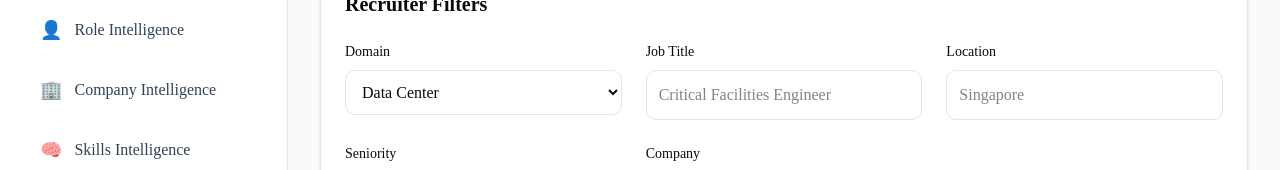
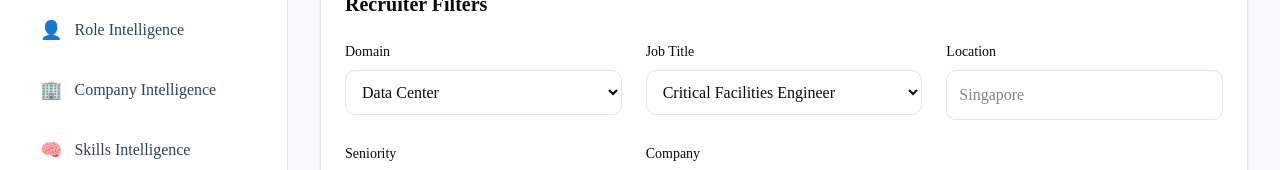
Before and after one commit to rajhrk/atlas-recruiter-os, a Next.js app in the folder web/: page /recruiter-workspace in a window 1280 px wide. Shown: the part 236-406 px from the top of the page. Built offline with nearby package versions, Linux system fonts and the light colour scheme.

Commit message:
fix: enforce domain-scoped recruiter roles

```diff
--- a/web/components/recruiter/RecruiterFilters.tsx
+++ b/web/components/recruiter/RecruiterFilters.tsx
@@ -1,7 +1,12 @@
 "use client";
 
-import { useState } from "react";
+import { useMemo, useState } from "react";
+
 import { RecruiterSearchRequest } from "@/types/recruiter";
+import {
+  TALENT_DOMAINS,
+  TalentDomainId,
+} from "@/lib/atlas/talentDomains";
 
 interface RecruiterFiltersProps {
   onGenerate: (request: RecruiterSearchRequest) => void;
@@ -10,17 +15,50 @@ interface RecruiterFiltersProps {
 export default function RecruiterFilters({
   onGenerate,
 }: RecruiterFiltersProps) {
-  const [request, setRequest] = useState<RecruiterSearchRequest>({
-    domain: "Data Center",
-    role: "",
-    location: "",
-    seniority: "Any",
-    company: "",
-  });
+  const [domainId, setDomainId] =
+    useState<TalentDomainId>("data-center");
+
+  const domain = useMemo(
+    () =>
+      TALENT_DOMAINS.find(
+        (item) => item.id === domainId,
+      )!,
+    [domainId],
+  );
+
+  const [request, setRequest] =
+    useState<RecruiterSearchRequest>({
+      domain: domainId,
+      role: domain.defaultRole,
+      location: "",
+      seniority: "Any",
+      company: "",
+    });
+
+  function handleDomainChange(
+    nextDomainId: TalentDomainId,
+  ) {
+    const nextDomain = TALENT_DOMAINS.find(
+      (item) => item.id === nextDomainId,
+    )!;
+
+    setDomainId(nextDomainId);
+
+    /*
+     * Changing domain also changes the valid role universe.
+     *
+     * Never retain the previous domain's role.
+     */
+    setRequest((prev) => ({
+      ...prev,
+      domain: nextDomainId,
+      role: nextDomain.defaultRole,
+    }));
+  }
 
   function update<K extends keyof RecruiterSearchRequest>(
     key: K,
-    value: RecruiterSearchRequest[K]
+    value: RecruiterSearchRequest[K],
   ) {
     setRequest((prev) => ({
       ...prev,
@@ -30,50 +68,85 @@ export default function RecruiterFilters({
 
   return (
     <div className="rounded-xl border bg-white p-6 shadow-sm">
-      <h2 className="text-xl font-semibold">Recruiter Filters</h2>
+      <h2 className="text-xl font-semibold">
+        Recruiter Filters
+      </h2>
 
       <div className="mt-6 grid grid-cols-1 gap-6 md:grid-cols-2 lg:grid-cols-3">
         <div>
-          <label className="mb-2 block text-sm font-medium">Domain</label>
+          <label className="mb-2 block text-sm font-medium">
+            Domain
+          </label>
 
           <select
             className="w-full rounded-lg border p-3"
-            value={request.domain}
-            onChange={(e) => update("domain", e.target.value)}
+            value={domainId}
+            onChange={(e) =>
+              handleDomainChange(
+                e.target.value as TalentDomainId,
+              )
+            }
           >
-            <option>Data Center</option>
+            {TALENT_DOMAINS.map((item) => (
+              <option
+                key={item.id}
+                value={item.id}
+              >
+                {item.label}
+              </option>
+            ))}
           </select>
         </div>
 
         <div>
-          <label className="mb-2 block text-sm font-medium">Job Title</label>
+          <label className="mb-2 block text-sm font-medium">
+            Job Title
+          </label>
 
-          <input
+          <select
             className="w-full rounded-lg border p-3"
-            placeholder="Critical Facilities Engineer"
             value={request.role}
-            onChange={(e) => update("role", e.target.value)}
-          />
+            onChange={(e) =>
+              update("role", e.target.value)
+            }
+          >
+            {domain.roles.map((role) => (
+              <option
+                key={role}
+                value={role}
+              >
+                {role}
+              </option>
+            ))}
+          </select>
         </div>
 
         <div>
-          <label className="mb-2 block text-sm font-medium">Location</label>
+          <label className="mb-2 block text-sm font-medium">
+            Location
+          </label>
 
           <input
             className="w-full rounded-lg border p-3"
             placeholder="Singapore"
             value={request.location}
-            onChange={(e) => update("location", e.target.value)}
+            onChange={(e) =>
+              update("location", e.target.value)
+            }
           />
         </div>
 
         <div>
-          <label className="mb-2 block text-sm font-medium">Seniority</label>
+          <label className="mb-2 block text-sm font-medium">
+            Seniority
+          </label>
 
           <select
             className="w-full rounded-lg border p-3"
             value={request.seniority}
-            onChange={(e) => update("seniority", e.target.value)}
+            onChange={(e) =>
+              update("seniority", e.target.value)
+            }
           >
             <option>Any</option>
             <option>Junior</option>
@@ -85,13 +158,17 @@ export default function RecruiterFilters({
         </div>
 
         <div>
-          <label className="mb-2 block text-sm font-medium">Company</label>
+          <label className="mb-2 block text-sm font-medium">
+            Company
+          </label>
 
           <input
             className="w-full rounded-lg border p-3"
             placeholder="AWS"
             value={request.company}
-            onChange={(e) => update("company", e.target.value)}
+            onChange={(e) =>
+              update("company", e.target.value)
+            }
           />
         </div>
       </div>
--- a/web/components/recruiter/RecruiterWorkspace.tsx
+++ b/web/components/recruiter/RecruiterWorkspace.tsx
@@ -13,7 +13,10 @@ export default function RecruiterWorkspace() {
     useState<RecruiterSearchRequest | null>(null);
 
   const intelligence = search
-    ? getRoleIntelligence(search.role)
+    ? getRoleIntelligence(
+        search.domain,
+        search.role,
+      )
     : null;
 
   return (
--- a/web/lib/intelligence/roleIntelligence.ts
+++ b/web/lib/intelligence/roleIntelligence.ts
@@ -1,3 +1,8 @@
+import {
+  TALENT_DOMAINS,
+  type TalentDomainId,
+} from "@/lib/atlas/talentDomains";
+
 export interface RoleIntelligence {
   role: string;
   overview: string;
@@ -52,6 +57,45 @@ const roleDatabase: Record<string, RoleIntelligence> = {
   },
 };
 
-export function getRoleIntelligence(role: string): RoleIntelligence | null {
-  return roleDatabase[role.trim().toLowerCase()] ?? null;
+function normalizeRole(role: string): string {
+  return role.trim().toLowerCase();
 }
+
+function isRoleAllowedForDomain(
+  domainId: TalentDomainId,
+  role: string,
+): boolean {
+  const domain = TALENT_DOMAINS.find(
+    (item) => item.id === domainId,
+  );
+
+  if (!domain) {
+    return false;
+  }
+
+  return domain.roles.some(
+    (domainRole) =>
+      normalizeRole(domainRole) ===
+      normalizeRole(role),
+  );
+}
+
+export function getRoleIntelligence(
+  domainId: TalentDomainId,
+  role: string,
+): RoleIntelligence | null {
+  if (
+    !isRoleAllowedForDomain(
+      domainId,
+      role,
+    )
+  ) {
+    return null;
+  }
+
+  return (
+    roleDatabase[
+      normalizeRole(role)
+    ] ?? null
+  );
+}
--- /dev/null
+++ b/web/scripts/test-role-intelligence-domain.ts
@@ -0,0 +1,63 @@
+import {
+  getRoleIntelligence,
+} from "@/lib/intelligence/roleIntelligence";
+
+function assert(
+  condition: unknown,
+  message: string,
+): asserts condition {
+  if (!condition) {
+    throw new Error(`FAIL: ${message}`);
+  }
+}
+
+function main(): void {
+  console.log(
+    "===== ATLAS ROLE INTELLIGENCE DOMAIN TEST =====",
+  );
+
+  const valid =
+    getRoleIntelligence(
+      "data-center",
+      "Critical Facilities Engineer",
+    );
+
+  assert(
+    valid !== null,
+    "Data Center Critical Facilities Engineer should be valid.",
+  );
+
+  console.log(
+    "PASS: Data Center + Critical Facilities Engineer",
+  );
+
+  const invalidDomains = [
+    "ai-ml",
+    "software",
+    "robotics",
+    "hardware",
+  ] as const;
+
+  for (const domain of invalidDomains) {
+    const result =
+      getRoleIntelligence(
+        domain,
+        "Critical Facilities Engineer",
+      );
+
+    assert(
+      result === null,
+      `${domain} must reject Critical Facilities Engineer.`,
+    );
+
+    console.log(
+      `PASS: ${domain} rejects Critical Facilities Engineer`,
+    );
+  }
+
+  console.log(
+    "\nPASS: Role intelligence is domain-scoped.",
+  );
+}
+
+main();
--- a/web/types/recruiter.ts
+++ b/web/types/recruiter.ts
@@ -1,5 +1,7 @@
+import type { TalentDomainId } from "@/lib/atlas/talentDomains";
+
 export interface RecruiterSearchRequest {
-  domain: string;
+  domain: TalentDomainId;
   role: string;
   location: string;
   seniority: string;
```
